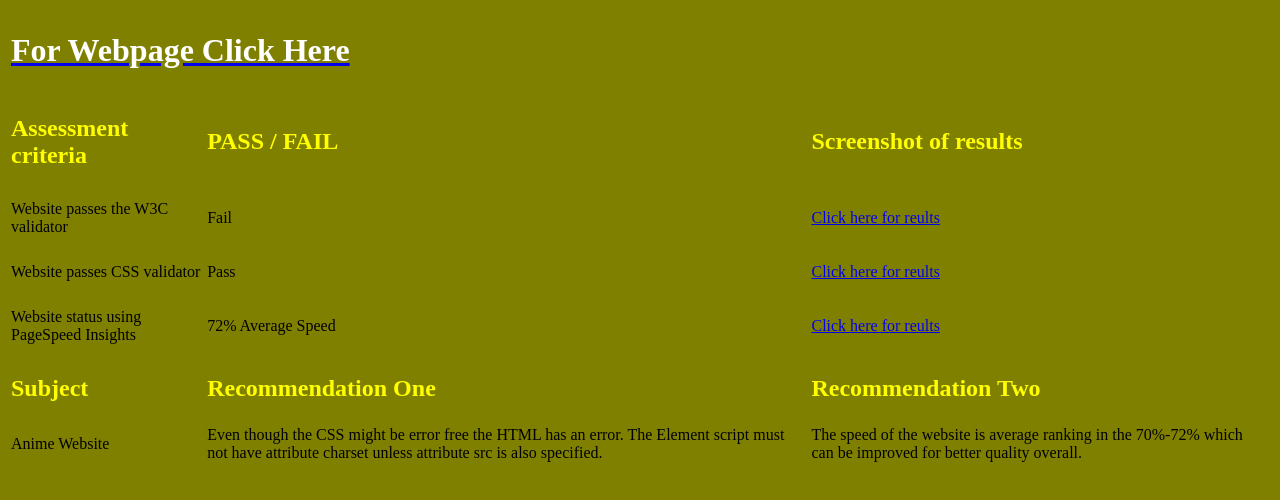
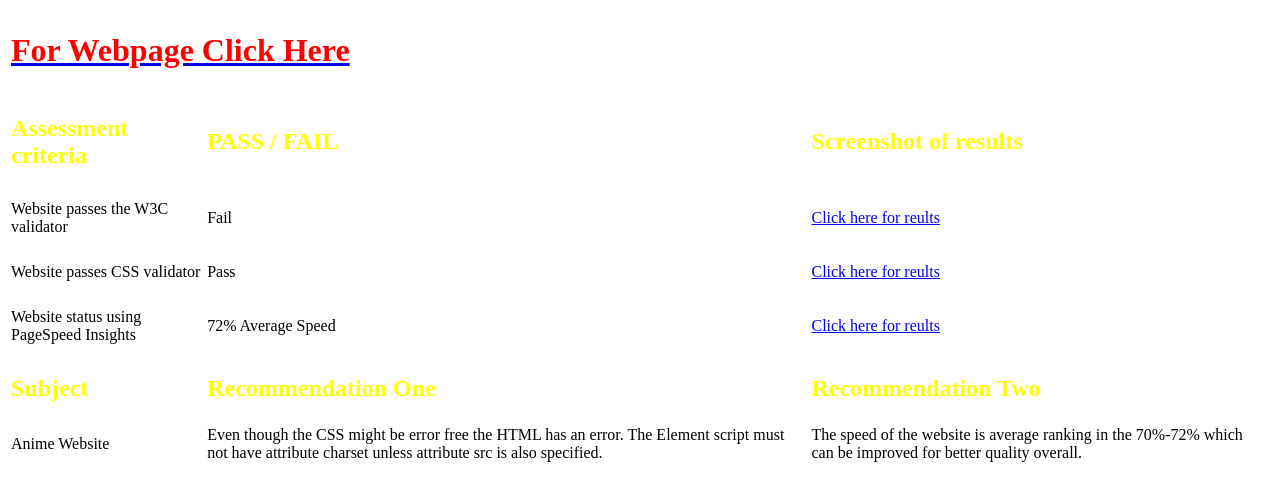
Before and after one commit to sergioss911/Module-10, a plain HTML site: page index.html in a window 1280 px wide. Drawn offline with Linux system fonts and the light colour scheme.

Commit message:
Update index.css

```diff
--- a/index.css
+++ b/index.css
@@ -2,7 +2,7 @@ body{
 
 
 
-background-color:olive;
+background-color:white;
 
 
 
@@ -14,7 +14,7 @@ h1{
 
 
 
-color:white;
+color:red;
 
 
 
```
